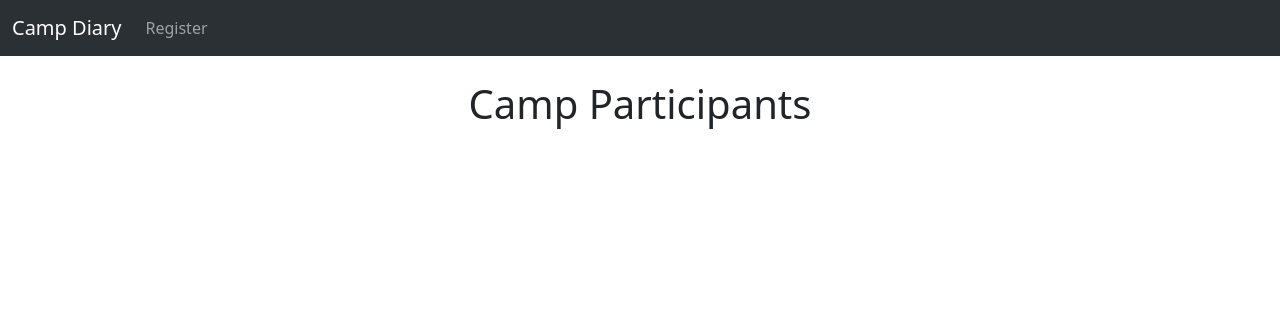
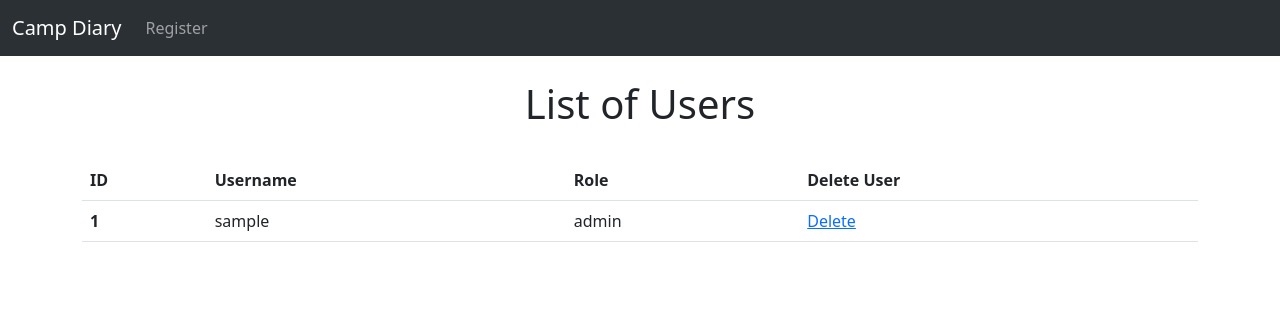
Before and after one commit to Niclas-L/camp-diary, a Flask app: template templates/admin.html in a window 1280 px wide. Shown: the top 316 px of the page. Run offline with Flask 3, Linux system fonts and the light colour scheme; the template is opened without the code that fills it: most values are stand-ins (such as "Sample title", 1, 10 or a date in 2020).

Commit message:
Implemented list of users in admin page

```diff
--- a/auth.py
+++ b/auth.py
@@ -16,7 +16,6 @@ def login(username, password):
             session["username"] = username
             session["role"] = user_role()
             flash("Logged in successfully!", category="success")
-            print(session)
         else:
             flash("Invalid username or password", category="error")
 
--- a/templates/admin.html
+++ b/templates/admin.html
@@ -1,5 +1,28 @@
 {% extends "base.html" %} {% block title%}Admin{% endblock %}{% block content %}
 
-<h1 class="container text-center">Camp Participants</h1>
+<h1 class="container text-center">List of Users</h1>
+
+<br />
+
+<table class="table">
+  <thead>
+    <tr>
+      <th scope="col">ID</th>
+      <th scope="col">Username</th>
+      <th scope="col">Role</th>
+      <th scope="col">Delete User</th>
+    </tr>
+  </thead>
+  <tbody>
+    {% for user in our_users %}
+    <tr>
+      <th scope="row">{{user.id}}</th>
+      <td>{{user.username}}</td>
+      <td>{{user.role}}</td>
+      <td><a href="/admin/delete/{{user.id}}">Delete</a></td>
+    </tr>
+    {% endfor %}
+  </tbody>
+</table>
 
 {% endblock %}
--- a/templates/home.html
+++ b/templates/home.html
@@ -10,7 +10,7 @@
 {% else %}
 <h3 class="container text-center">Log in</h3>
 
-<div class="container">
+<div class="container mt-5">
   <div class="col-6 mx-auto">
     <form action="/login" method="POST">
       <input
```
Also changed, not shown: admin.py (added, +16 -0 lines), routes.py (+14 -1 lines).
